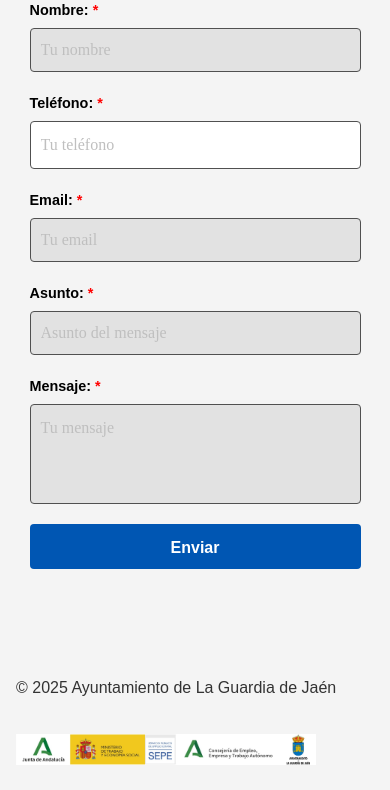
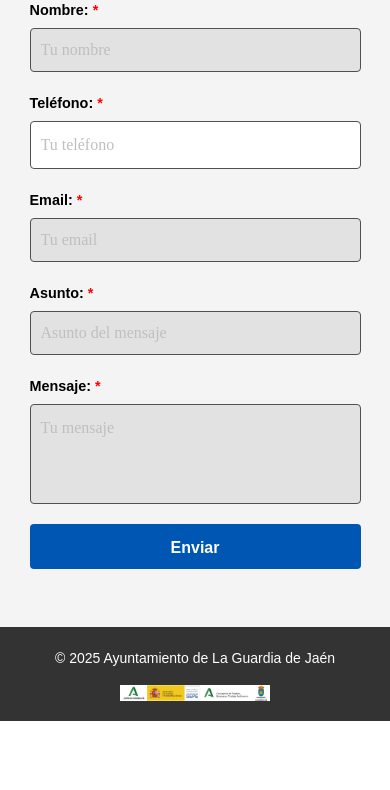
Before and after one commit to ruben2125/Proyecto-Monumento, a PHP site: page /index.html in a window 390 px wide. Shown: the part 3141-3931 px from the top of the page. After the commit the page ends 3862 px from the top, so only its background shows below. Run offline with PHP 8.4, Linux system fonts and the light colour scheme; some web fonts are replaced.

Commit message:
cambios footer

```diff
--- a/assets/css/main.css
+++ b/assets/css/main.css
@@ -3861,58 +3861,3 @@
 		body.is-loading #banner:before {
 			opacity: 1;
 		}
-
-/* Footer */
-
-	#footer {
-		padding: 6em 2em 4em 2em;
-	}
-
-		#footer > .inner {
-			margin: 0 auto;
-			width: 80em;
-		}
-
-		#footer .copyright {
-			color: #bfbfbf;
-			font-size: 0.9em;
-			margin: 0 0 2em 0;
-			padding: 0;
-			text-align: center;
-		}
-
-			#footer .copyright .icons a {
-				border-radius: 100%;
-				box-shadow: 0px 0px 0px 1px rgba(0, 0, 0, 0.1), 0px 0px 0px 4px #fff, 0px 0px 0px 5px rgba(0, 0, 0, 0.1);
-				display: block;
-				font-size: 1em;
-				height: 3em;
-				line-height: 3em;
-				margin: 0 auto 0.7em;
-				text-align: center;
-				width: 3em;
-			}
-
-		@media screen and (max-width: 1280px) {
-
-			#footer > .inner {
-				width: 65em;
-			}
-
-		}
-
-		@media screen and (max-width: 980px) {
-
-			#footer > .inner {
-				width: 90%;
-			}
-
-		}
-
-		@media screen and (max-width: 736px) {
-
-			#footer {
-				padding: 3em 1em 1em 1em;
-			}
-
-		}
--- a/css/styles_index.css
+++ b/css/styles_index.css
@@ -177,3 +177,58 @@
 		body.is-loading #banner:before {
 			opacity: 1;
 		}
+
+    /* Footer styles */
+#footer {
+  background-color: #333;
+  color: #fff;
+  padding: 20px 0;
+  text-align: center;
+  width: 100%;
+}
+
+#footer > div {
+  display: flex;
+  flex-direction: column;
+  align-items: center;
+  justify-content: center;
+  max-width: 1200px;
+  margin: 0 auto;
+  padding: 0 20px;
+}
+
+#footer p {
+  margin-bottom: 15px;
+}
+
+.logos {
+  display: flex;
+  justify-content: center;
+  align-items: center;
+}
+
+.logo {
+  max-width: 100%;
+  height: auto;
+}
+
+/* Responsive adjustments */
+@media screen and (max-width: 768px) {
+  #footer > div {
+      padding: 0 10px;
+  }
+
+  .logo {
+      width: 200px;
+  }
+}
+
+@media screen and (max-width: 480px) {
+  #footer p {
+      font-size: 14px;
+  }
+
+  .logo {
+      width: 150px;
+  }
+}
```
